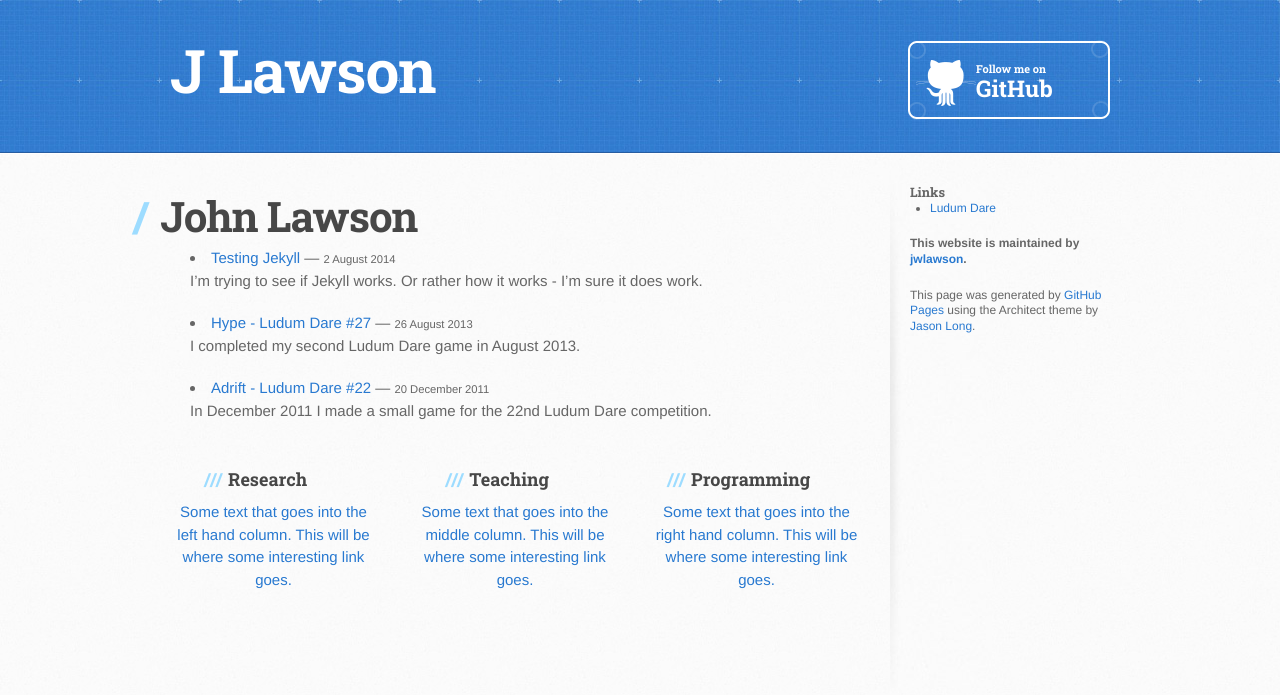
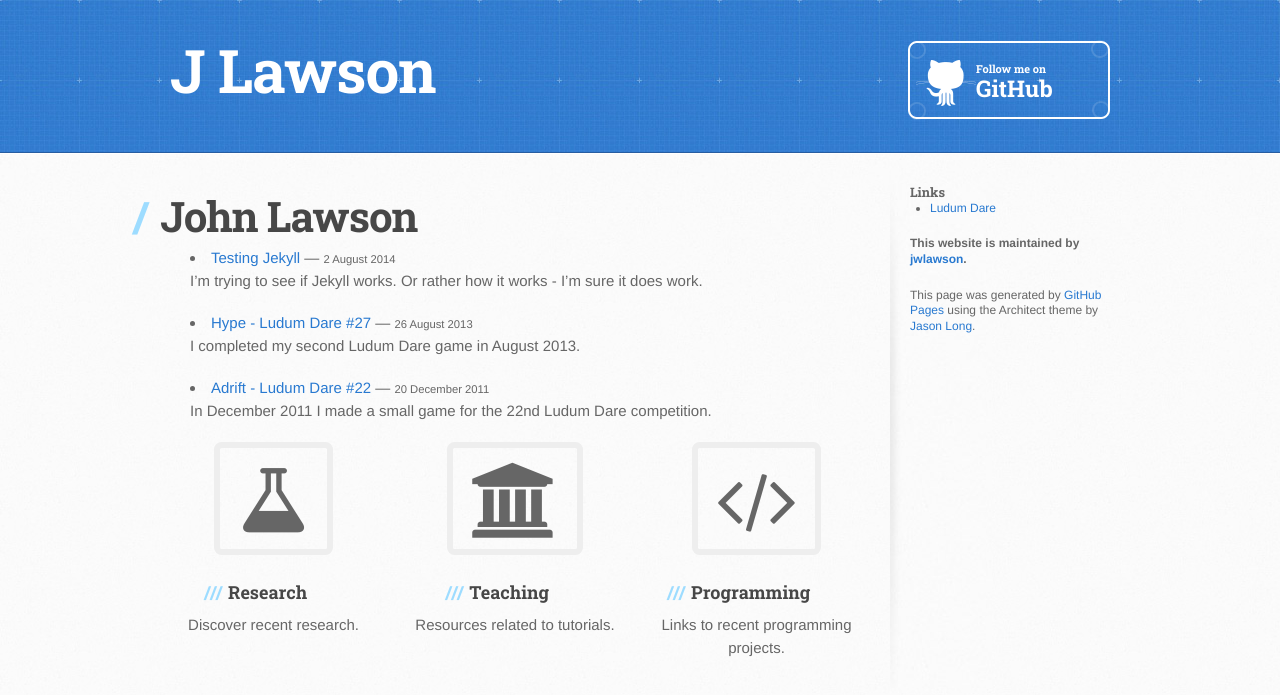
Before and after one commit to jwlawson/jwlawson.github.io, a Jekyll site: the page built from index.md, in a window 1280 px wide. Shown: the top 695 px of the page. Built offline with Jekyll 4.4.1, drawn with Linux system fonts in a browser that asks for light colours; nearby versions of some CDN libraries.

Commit message:
Adds font-awesome icons.

```diff
--- a/_includes/head.html
+++ b/_includes/head.html
@@ -5,6 +5,7 @@
   <meta http-equiv="X-UA-Compatible" content="chrome=1">
   <meta name="viewport" content="width=device-width, initial-scale=1, maximum-scale=1">
   <link rel="stylesheet" type="text/css" href="//fonts.googleapis.com/css?family=Roboto+Slab:700">
+  <link href="//maxcdn.bootstrapcdn.com/font-awesome/4.2.0/css/font-awesome.min.css" rel="stylesheet">
   <link rel="stylesheet" type="text/css" href="{{ site.baseurl }}/css/style.css" media="screen">
   <link rel="stylesheet" type="text/css" href="{{ site.baseurl }}/css/pygment_trac.css" media="screen">
   <link rel="stylesheet" type="text/css" href="{{ site.baseurl }}/css/print.css" media="print">
--- a/css/style.css
+++ b/css/style.css
@@ -359,7 +359,12 @@ footer a:hover {
 div.triple-col {
   text-align: center;
 }
-
+div.triple-col a {
+  color: #666;
+}
+div.triple-col a:hover {
+  color: #2268b2;
+}
 div.column-left {
   float: left;
   width: 30%;
--- a/index.md
+++ b/index.md
@@ -15,20 +15,23 @@ title: John Lawson
 <div class="triple-col">
   <div class="column-left">
     <a href="{{ site.baseurl }}/research">
+    <i class="fa fa-flask fa-5x fa-border"></i>
     <h3>Research</h3>
-    <p>Some text that goes into the left hand column. This will be where some interesting link goes.</p>
+    <p>Discover recent research.</p>
     </a>
   </div>
   <div class="column-center">
     <a href="{{ site.baseurl }}/teaching">
+    <i class="fa fa-university fa-5x fa-border"></i>
     <h3>Teaching</h3>
-    <p>Some text that goes into the middle column. This will be where some interesting link goes.</p>
+    <p>Resources related to tutorials.</p>
     </a>
   </div>
   <div class="column-right">
     <a href="{{ site.baseurl }}/programming">
+    <i class="fa fa-code fa-5x fa-border"></i>
     <h3>Programming</h3>
-    <p>Some text that goes into the right hand column. This will be where some interesting link goes.</p>
+    <p>Links to recent programming projects.</p>
     </a>
   </div>
 </div>
```
